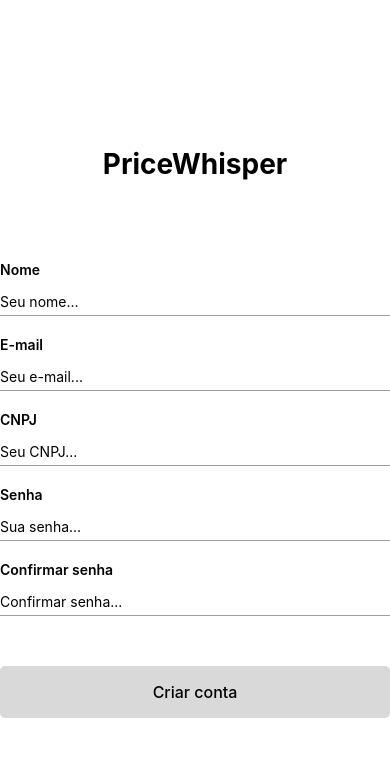
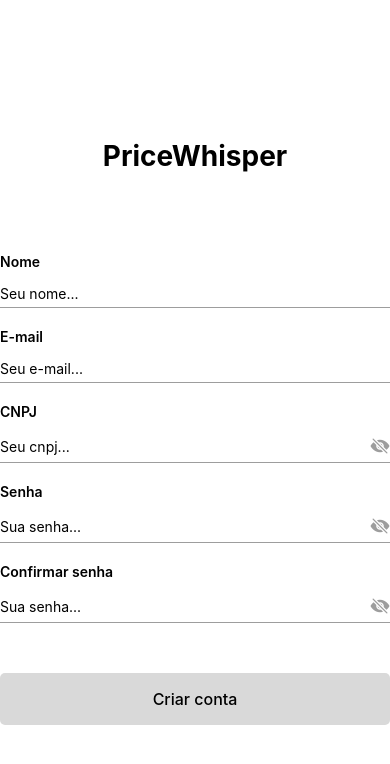
Before and after one commit to GEdO23/RN-PriceWhisperApp, a React Native app: screen /Cadastro in a window 390 px wide. Shown: the top 764 px of the page. Built offline with nearby package versions, Linux system fonts and the light colour scheme.

Commit message:
Implementing show/hide button on inputs

```diff
--- /dev/null
+++ b/src/components/SecureInput.tsx
@@ -0,0 +1,57 @@
+
+import { StyleSheet, Text, TextInput, View } from 'react-native'
+import React, { useState } from 'react'
+import { Ionicons } from '@expo/vector-icons';
+
+type SecureInput = {
+    placeholder: string;
+    value: any;
+    setValue: any;
+}
+
+
+export function SecureInput({ placeholder, value, setValue }: SecureInput) {
+    const [showValue, setShowValue] = useState(false);
+
+    return (
+        <View style={styles.input}>
+            <TextInput
+                placeholder={placeholder}
+                secureTextEntry={!showValue}
+                spellCheck={false}
+                value={value}
+                onChangeText={(text) => setValue(text)}
+            />
+
+            {
+                showValue ?
+                    <Ionicons
+                        size={20}
+                        color="#000"
+                        name='eye'
+                        onPress={() => setShowValue(!showValue)}
+                    /> :
+                    <Ionicons
+                        size={20}
+                        color="#9D9D9D"
+                        name='eye-off'
+                        onPress={() => setShowValue(!showValue)}
+                    />
+
+            }
+
+        </View>
+    )
+}
+
+const styles = StyleSheet.create({
+    input: {
+        borderBottomColor: '#9D9D9D',
+        borderBottomWidth: 1,
+        paddingVertical: 5,
+        flexDirection: 'row',
+        justifyContent: 'space-between',
+    },
+})
+
+export default SecureInput
--- a/src/screens/Cadastro/index.tsx
+++ b/src/screens/Cadastro/index.tsx
@@ -1,8 +1,10 @@
+import { Ionicons } from '@expo/vector-icons';
 import { useNavigation } from '@react-navigation/native';
 import { StackNavigationProp } from '@react-navigation/stack';
 import React, { useState } from 'react'
 import { SafeAreaView, StyleSheet, Text, TextInput, View } from 'react-native'
 import { Button } from '~/components/Button'
+import { SecureInput } from '~/components/SecureInput';
 import { RootStackParamList } from '~/navigation';
 
 type CadastroScreenNavigationProps = StackNavigationProp<RootStackParamList, 'Cadastro'>;
@@ -50,37 +52,28 @@
 
                     <View style={styles.inputContainer}>
                         <Text style={styles.label}>CNPJ</Text>
-                        <TextInput
-                            placeholder='Seu CNPJ...'
-                            secureTextEntry
-                            spellCheck={false}
+                        <SecureInput
+                            placeholder='Seu cnpj...'
                             value={cnpj}
-                            onChangeText={(text) => setCnpj(text)}
-                            style={styles.input}
+                            setValue={setCnpj}
                         />
                     </View>
 
                     <View style={styles.inputContainer}>
                         <Text style={styles.label}>Senha</Text>
-                        <TextInput
+                        <SecureInput
                             placeholder='Sua senha...'
-                            secureTextEntry
-                            spellCheck={false}
                             value={senha}
-                            onChangeText={(text) => setSenha(text)}
-                            style={styles.input}
+                            setValue={setSenha}
                         />
                     </View>
 
                     <View style={styles.inputContainer}>
                         <Text style={styles.label}>Confirmar senha</Text>
-                        <TextInput
-                            placeholder='Confirmar senha...'
-                            secureTextEntry
-                            spellCheck={false}
+                        <SecureInput
+                            placeholder='Sua senha...'
                             value={confirmSenha}
-                            onChangeText={(text) => setConfirmSenha(text)}
-                            style={styles.input}
+                            setValue={setConfirmSenha}
                         />
                     </View>
                 </View>
@@ -110,6 +103,8 @@
         borderBottomColor: '#9D9D9D',
         borderBottomWidth: 1,
         paddingVertical: 5,
+        flexDirection: 'row',
+        justifyContent: 'space-between',
     },
     inputContainer: {
         gap: 10,
```
